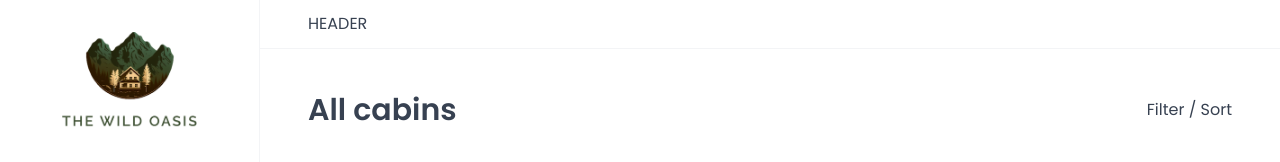
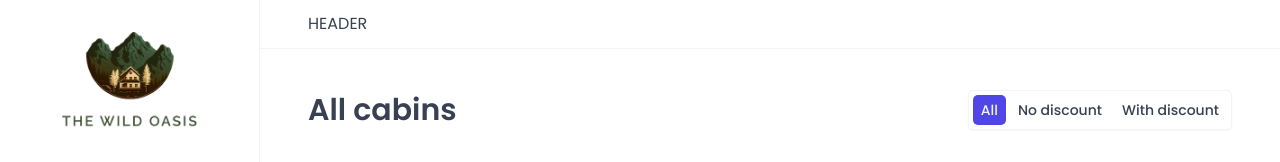
Before and after one commit to Joao4Pedroc/the-wild-oasis, a React (Vite) app: page /cabins in a window 1280 px wide. Shown: the top 162 px of the page. Built offline with nearby package versions, Linux system fonts and the light colour scheme; no server answers; the database is empty; a web font is replaced by a local one.

Commit message:
Feat: cabins filter

```diff
--- a/src/features/cabins/CabinTable.jsx
+++ b/src/features/cabins/CabinTable.jsx
@@ -3,13 +3,25 @@
 import { useCabins } from "./useCabins";
 import Table from "./../../ui/Table";
 import Menus from "../../ui/Menus";
+import { useSearchParams } from "react-router-dom";
 
 function CabinTable() {
   const { isLoading, cabins } = useCabins();
+  const [searchParams] = useSearchParams();
 
-  if (isLoading) {
-    return <Spinner />;
-  }
+  if (isLoading) return <Spinner />;
+
+  const filterValue = searchParams.get("discount") || "all";
+
+  let filteredCabins;
+
+  if (filterValue === "all") filteredCabins = cabins;
+
+  if (filterValue === "no-discount")
+    filteredCabins = cabins.filter((cabin) => cabin.discount === 0);
+
+  if (filterValue === "with-discount")
+    filteredCabins = cabins.filter((cabin) => cabin.discount > 0);
 
   return (
     <Menus>
@@ -24,7 +36,7 @@
         </Table.Header>
 
         <Table.Body
-          data={cabins}
+          data={filteredCabins}
           render={(cabin) => <CabinRow cabin={cabin} key={cabin.id} />}
         />
       </Table>
--- /dev/null
+++ b/src/features/cabins/CabinTableOperations.jsx
@@ -0,0 +1,19 @@
+import TableOperations from "./../../ui/TableOperations";
+import Filter from "./../../ui/Filter";
+
+function CabinTableOperations() {
+  return (
+    <TableOperations>
+      <Filter
+        filterField="discount"
+        options={[
+          { value: "all", label: "All" },
+          { value: "no-discount", label: "No discount" },
+          { value: "with-discount", label: "With discount" },
+        ]}
+      />
+    </TableOperations>
+  );
+}
+
+export default CabinTableOperations;
--- a/src/pages/Cabins.jsx
+++ b/src/pages/Cabins.jsx
@@ -2,13 +2,14 @@
 import Heading from "../ui/Heading";
 import Row from "../ui/Row";
 import AddCabin from "../features/cabins/AddCabin";
+import CabinTableOperations from "../features/cabins/CabinTableOperations";
 
 function Cabins() {
   return (
     <>
       <Row type="horizontal">
         <Heading as="h1">All cabins</Heading>
-        <p>Filter / Sort</p>
+        <CabinTableOperations />
       </Row>
 
       <Row>
--- a/src/ui/Filter.jsx
+++ b/src/ui/Filter.jsx
@@ -1,3 +1,4 @@
+import { useSearchParams } from "react-router-dom";
 import styled, { css } from "styled-components";
 
 const StyledFilter = styled.div`
@@ -33,3 +34,31 @@
     color: var(--color-brand-50);
   }
 `;
+
+/* eslint-disable react/prop-types */
+
+function Filter({ filterField, options }) {
+  const [searchParams, setSearchParams] = useSearchParams();
+  const currentFilter = searchParams.get(filterField) || options.at(0).value;
+
+  function handleClick(value) {
+    searchParams.set(filterField, value);
+    setSearchParams(searchParams);
+  }
+
+  return (
+    <StyledFilter>
+      {options.map((option) => (
+        <FilterButton
+          key={option.value}
+          onClick={() => handleClick(option.value)}
+          active={option.value === currentFilter}
+        >
+          {option.label}
+        </FilterButton>
+      ))}
+    </StyledFilter>
+  );
+}
+
+export default Filter;
```
